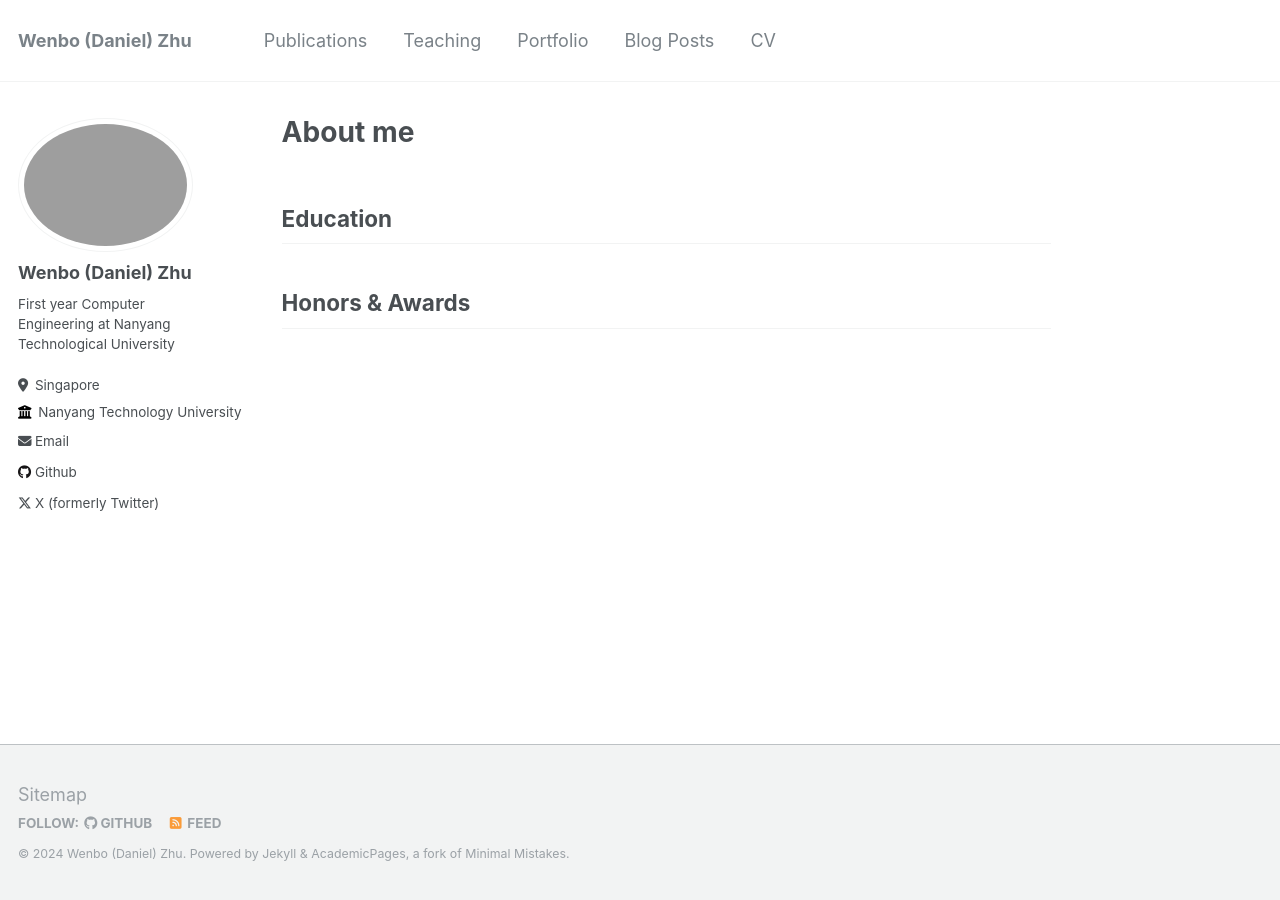
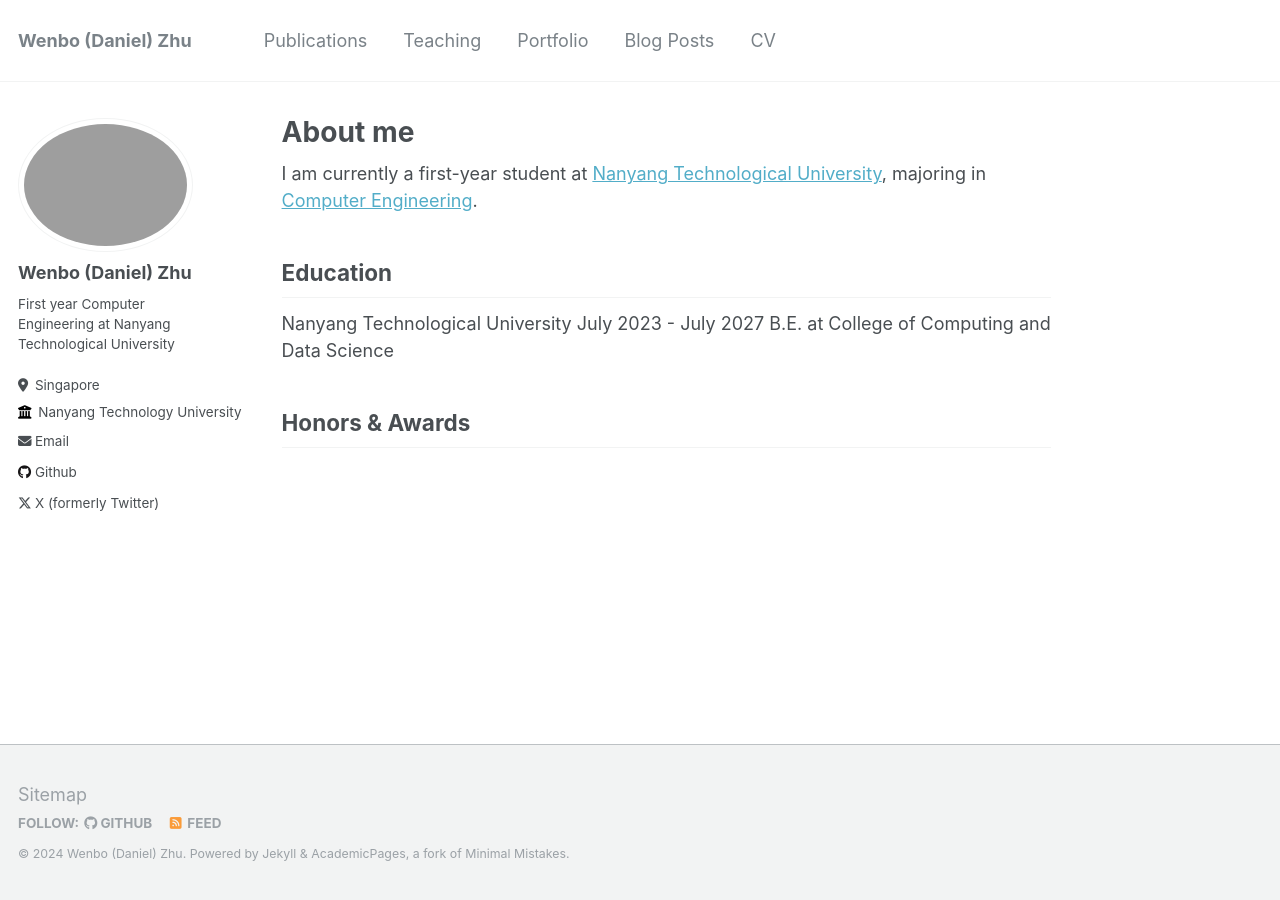
Before and after one commit to mendax1234/mendax1234.github.io, a Jekyll site: the page built from _pages/about.md, in a window 1280 px wide. Built offline with Jekyll 4.4.1, drawn with Linux system fonts in a browser that asks for light colours.

Commit message:
Update about.md

```diff
--- a/_pages/about.md
+++ b/_pages/about.md
@@ -7,8 +7,13 @@ redirect_from:
   - /about.html
 ---
 
+I am currently a first-year student at [Nanyang Technological University](https://www.ntu.edu.sg/), majoring in [Computer Engineering](https://www.ntu.edu.sg/education/undergraduate-programme/bachelor-of-engineering-in-computer-engineering).
+
 Education
 ------
+Nanyang Technological University
+July 2023 - July 2027
+B.E. at College of Computing and Data Science
 
 Honors & Awards
 ------
```
